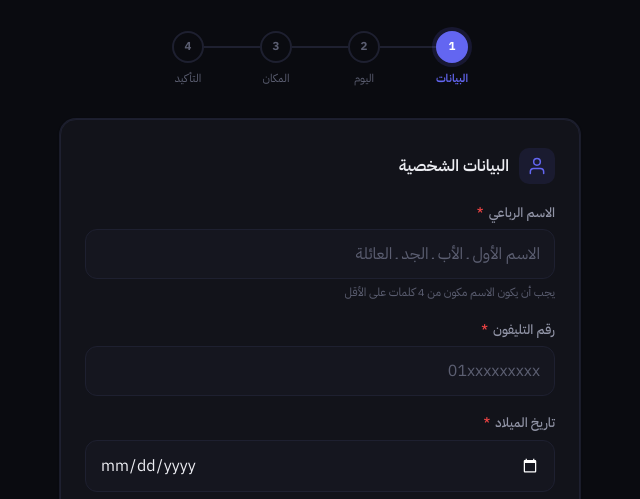
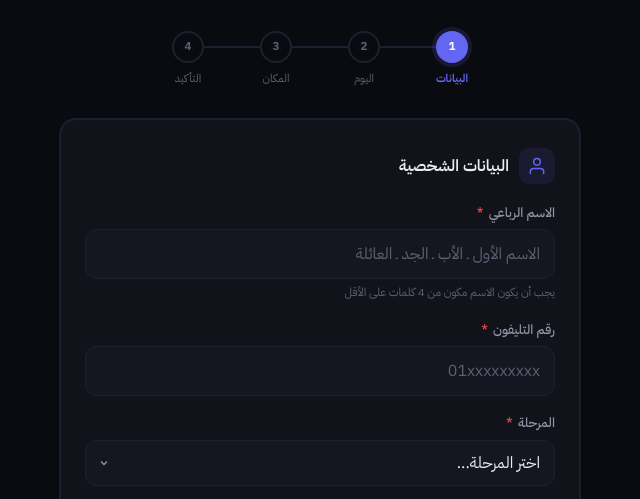
Before and after one commit to tony-saleeb/deacon-church, a website: page public/index.html in a window 1280 px wide. Shown: the part 244-743 px from the top of the page, without its empty margins (320-960 px from the left). Drawn offline with Linux system fonts and the light colour scheme.

Commit message:
birthdate

```diff
--- a/public/index.html
+++ b/public/index.html
@@ -134,12 +134,6 @@
                 inputmode="tel"
               />
               <div class="form-err" id="err-phone"></div>
-            </div>
-
-            <div class="form-row">
-              <label for="f-dob">تاريخ الميلاد <span class="req">*</span></label>
-              <input type="date" id="f-dob" class="input" />
-              <div class="form-err" id="err-dob"></div>
             </div>
 
             <div class="form-row">
```
